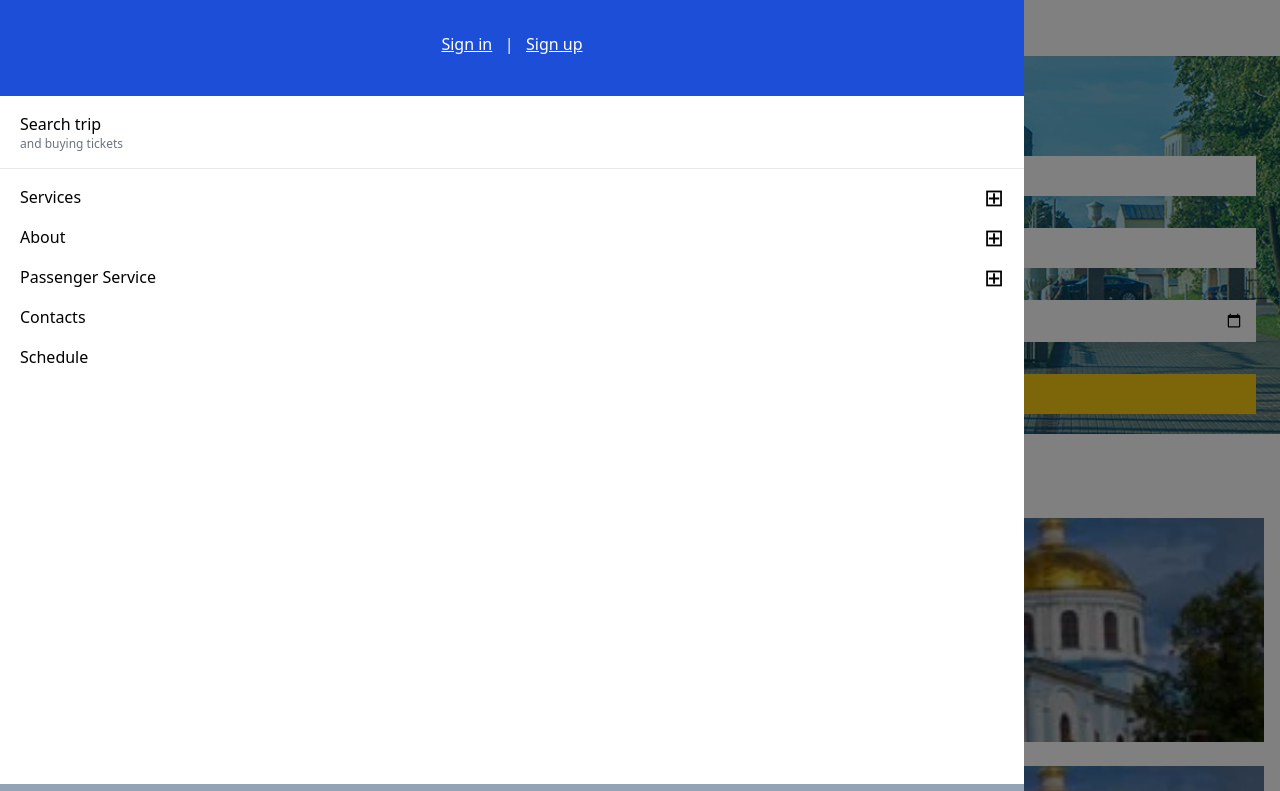
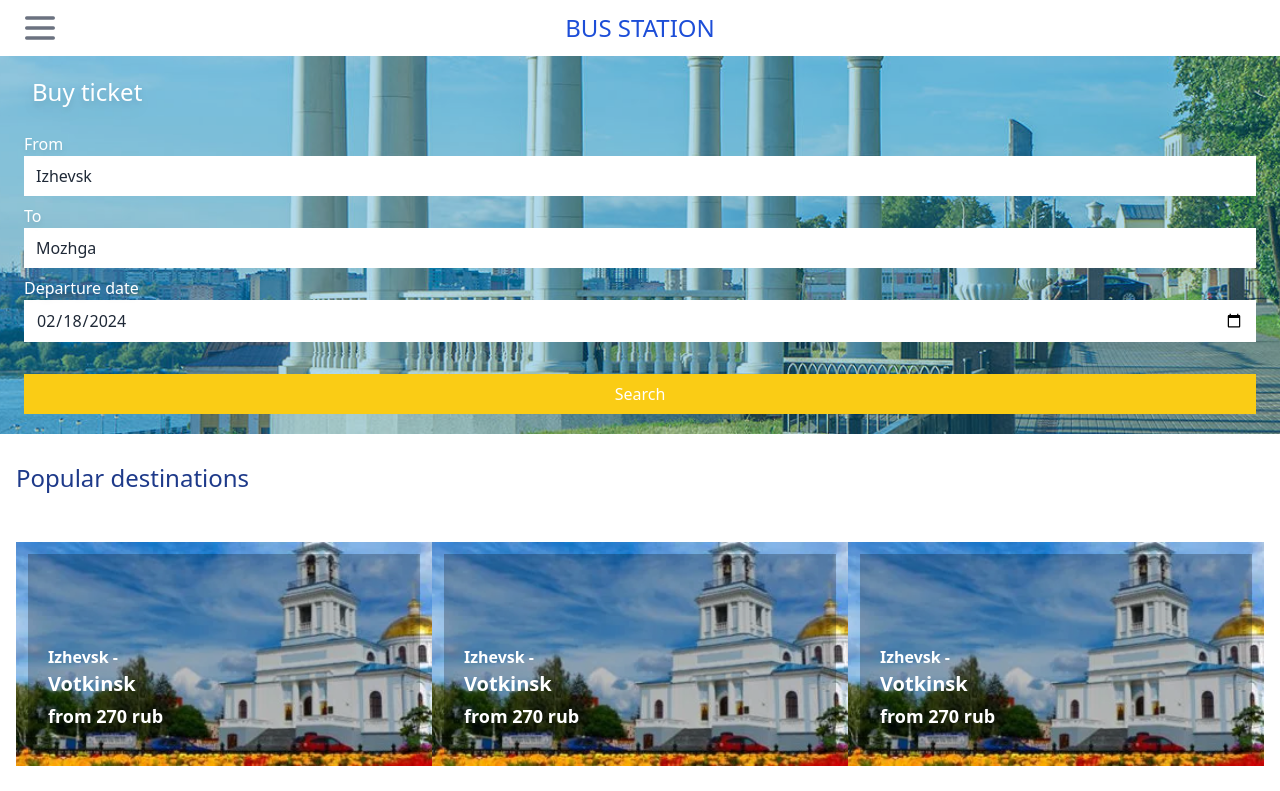
Before and after one commit to Komakk/bus-station, a React (Vite) app: page / in a window 1280 px wide. Shown: the top 791 px of the page. Built offline with nearby package versions, Linux system fonts and the light colour scheme.

Commit message:
add PopRouteItem component

```diff
--- a/src/App.tsx
+++ b/src/App.tsx
@@ -1,12 +1,20 @@
+import { useState } from "react";
 import ListItem from "./ListItem";
 import VKWidget from "./VKWidget";
 import YandexMap from "./YandexMap";
+import PopRouteItem from "./assets/components/PopRouteItem";
 
 export default function App() {
+  const [isSidebarOpen, setIsSidebarOpen] = useState(false);
+  console.log(isSidebarOpen);
+
   return (
     <>
       <header className="flex items-center justify-center h-14 ">
-        <button className=" absolute left-5 text-gray-500">
+        <button
+          className=" absolute left-5 text-gray-500"
+          onClick={() => setIsSidebarOpen(true)}
+        >
           <svg className=" h-10 w-10 fill-current" viewBox="0 0 24 24">
             <path
               fill-rule="evenodd"
@@ -19,7 +27,11 @@ export default function App() {
           Bus Station
         </h1>
       </header>
-      <div className=" fixed overflow-auto w-4/5 h-full top-0 bg-white z-50">
+      <div
+        className={`fixed overflow-auto w-4/5 h-full top-0 bg-white z-50 ${
+          isSidebarOpen ? "" : "hidden"
+        }`}
+      >
         <div className=" p-8 h-24 bg-blue-700 text-center text-white">
           <a className=" underline cursor-pointer">Sign in</a>
           {` ${"\u00A0"} | ${"\u00A0"} `}
@@ -31,7 +43,7 @@ export default function App() {
             <p className=" text-xs text-gray-500">and buying tickets</p>
           </a>
         </div>
-        <nav className=" py-4 px-5">
+        <nav className=" py-4 px-5 pb-24">
           <ul>
             <ListItem
               title="Services"
@@ -57,9 +69,21 @@ export default function App() {
             <ListItem title="Schedule" src="/#" />
           </ul>
         </nav>
-        <div className=" fixed w-4/5 bottom-0 p-2 bg-slate-400"></div>
+        <div className=" fixed w-4/5 bottom-0 p-2">
+          <a className=" p-2 w-full block text-center bg-green-500 text-white cursor-pointer hover:bg-green-600">
+            MOBILE APPLICATION
+          </a>
+          <a className=" p-2 mt-1 w-full block text-center bg-yellow-500 text-white cursor-pointer hover:bg-green-700">
+            SUPPORT
+          </a>
+        </div>
       </div>
-      <div className=" fixed top-0 left-0 w-full h-full z-40 backdrop-brightness-50"></div>
+      <div
+        className={`fixed top-0 left-0 w-full h-full z-40 backdrop-brightness-50 ${
+          isSidebarOpen ? "" : "hidden"
+        }`}
+        onClick={() => setIsSidebarOpen(false)}
+      ></div>
       <main>
         <section className="bg-search-form bg-center bg-cover text-white">
           <div className=" px-6 py-5 bg-sky-600/30">
@@ -97,45 +121,9 @@ export default function App() {
           <h2 className=" mt-7 mb-6 text-2xl text-blue-900 font-medium">
             Popular destinations
           </h2>
-          <a className=" mt-6 relative text-white text-xl font-bold block h-56 w-full bg-route-votkinsk bg-center bg-cover">
-            <div className=" w-full h-full backdrop-brightness-75">
-              <span className=" absolute bottom-14 left-5">
-                <span className=" text-base">Izhevsk - </span>
-                <br />
-                Votkinsk
-              </span>
-              <br />
-              <span className=" absolute bottom-6 left-5 text-lg">
-                from 270 rub
-              </span>
-            </div>
-          </a>
-          <a className=" mt-6 relative text-white text-xl font-bold block h-56 w-full bg-route-votkinsk bg-center bg-cover">
-            <div className=" w-full h-full backdrop-brightness-75">
-              <span className=" absolute bottom-14 left-5">
-                <span className=" text-base">Izhevsk - </span>
-                <br />
-                Votkinsk
-              </span>
-              <br />
-              <span className=" absolute bottom-6 left-5 text-lg">
-                from 270 rub
-              </span>
-            </div>
-          </a>
-          <a className=" mt-6 relative text-white text-xl font-bold block h-56 w-full bg-route-votkinsk bg-center bg-cover">
-            <div className=" w-full h-full backdrop-brightness-75">
-              <span className=" absolute bottom-14 left-5">
-                <span className=" text-base">Izhevsk - </span>
-                <br />
-                Votkinsk
-              </span>
-              <br />
-              <span className=" absolute bottom-6 left-5 text-lg">
-                from 270 rub
-              </span>
-            </div>
-          </a>
+          <PopRouteItem />
+          <PopRouteItem />
+          <PopRouteItem />
         </section>
         <section className=" px-4">
           <h2 className=" pt-5 pb-4 text-2xl text-blue-900 font-medium">
--- /dev/null
+++ b/src/assets/components/PopRouteItem.tsx
@@ -0,0 +1,15 @@
+export default function PopRouteItem() {
+  return (
+    <a className=" mt-6 relative text-white text-xl font-bold block h-56 w-full sm:inline-block sm:w-1/3 sm:p-3 bg-route-votkinsk bg-center bg-cover">
+      <div className=" w-full h-full backdrop-brightness-75">
+        <span className=" absolute bottom-14 left-5">
+          <span className=" text-base">Izhevsk - </span>
+          <br />
+          Votkinsk
+        </span>
+        <br />
+        <span className=" absolute bottom-6 left-5 text-lg">from 270 rub</span>
+      </div>
+    </a>
+  );
+}
```
